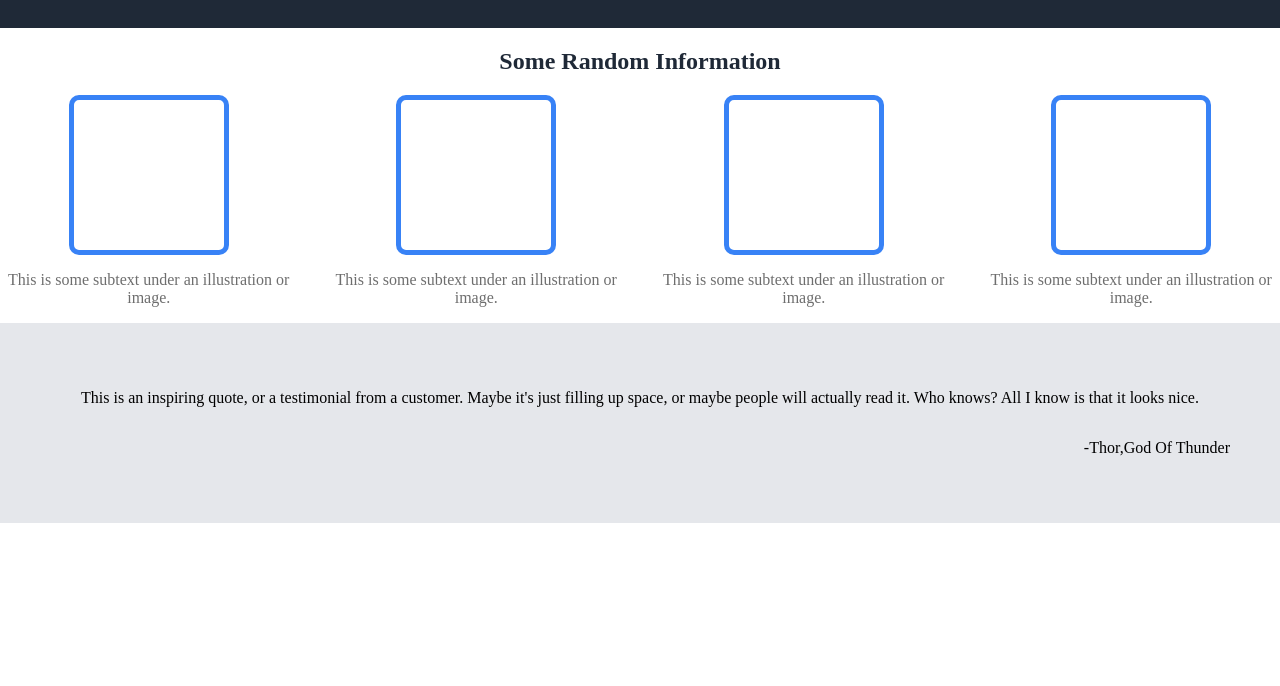
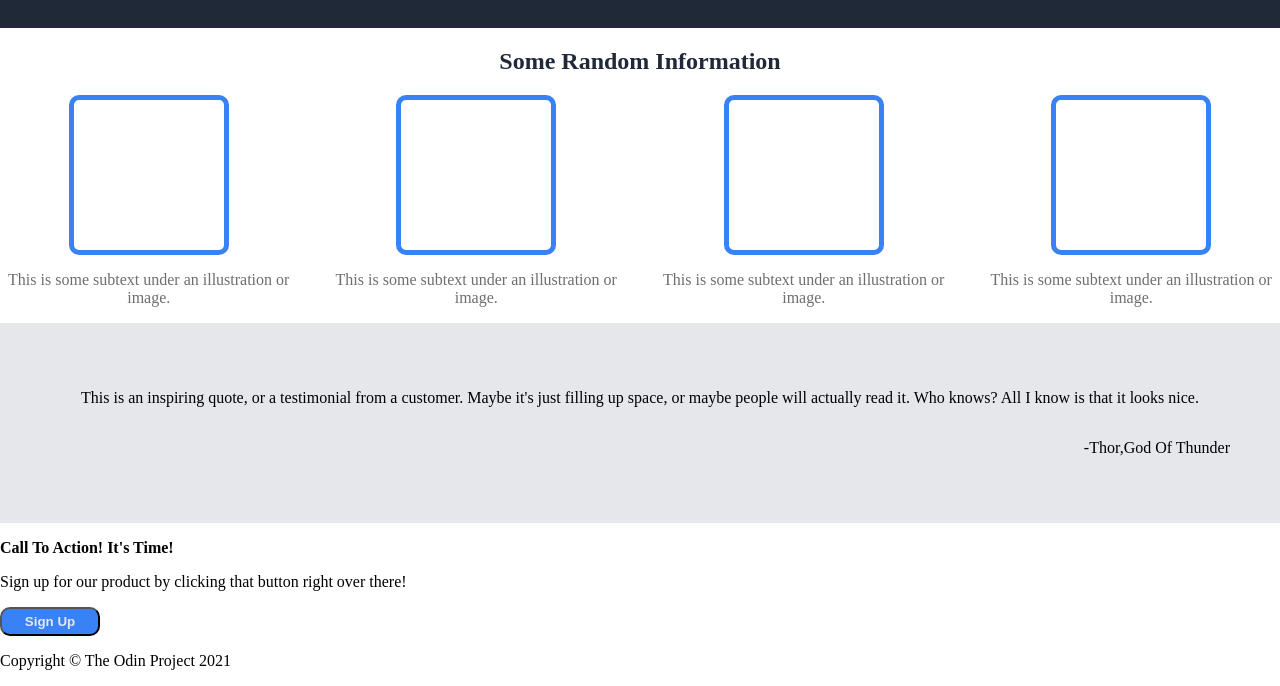
Before and after one commit to Fortis-somnium/Landing-Page, a plain HTML site: page index.html in a window 1280 px wide. Shown: the part 312-998 px from the top of the page. Before the commit the page ends 835 px from the top, so only its background shows below. Drawn offline with Linux system fonts and the light colour scheme.

Commit message:
Add exclamation and footer sections

```diff
--- a/index.html
+++ b/index.html
@@ -60,10 +60,18 @@
             </div>
         </div>
         <div class="exclamation">
-
+            <div class="action-box">
+                <div class="action-text">
+                    <p><strong>Call To Action! It's Time!</strong></p>
+                    <p>Sign up for our product by clicking that button right over there!</p>
+                </div>
+                <div class="action-btn">
+                    <button>Sign Up</button>
+                </div>
+            </div>
         </div>
         <div class="footer">
-
+            <p>Copyright &copy The Odin Project 2021</p>
         </div>
     </body>
 </html>
```
